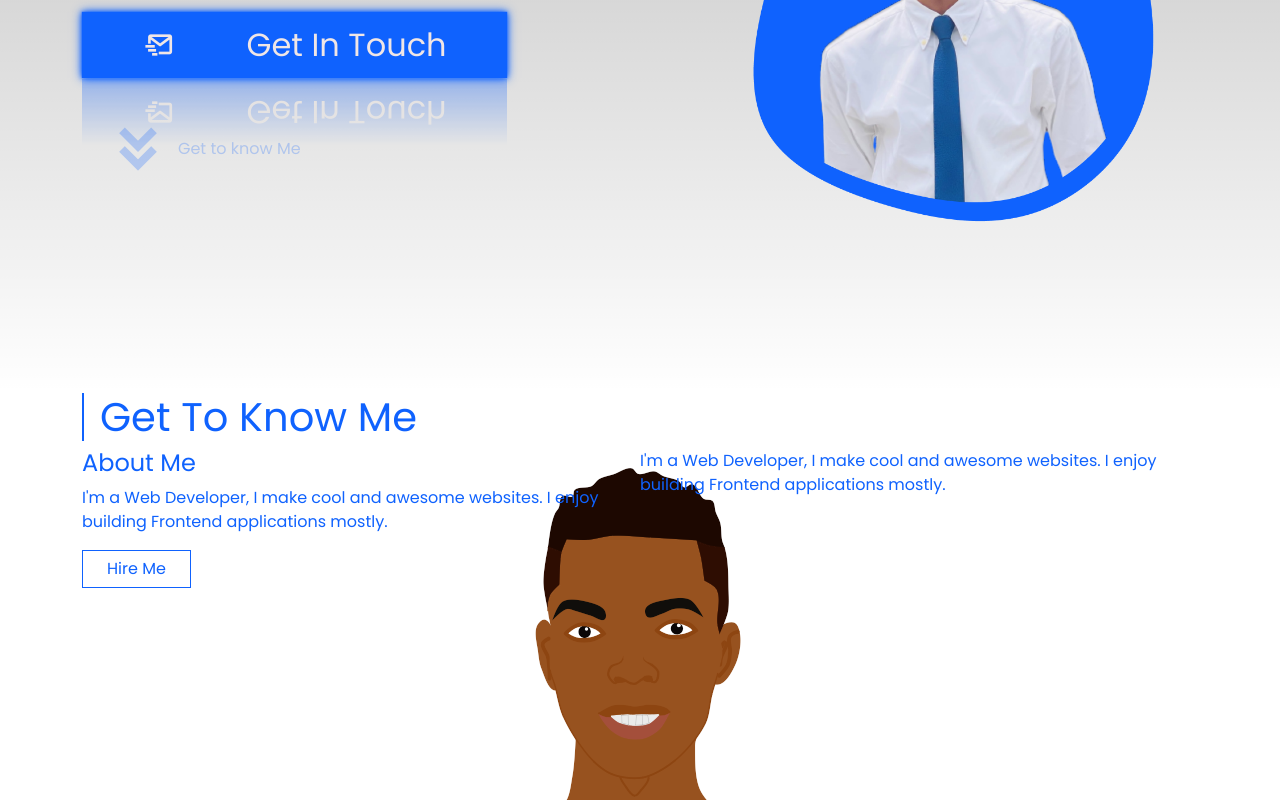
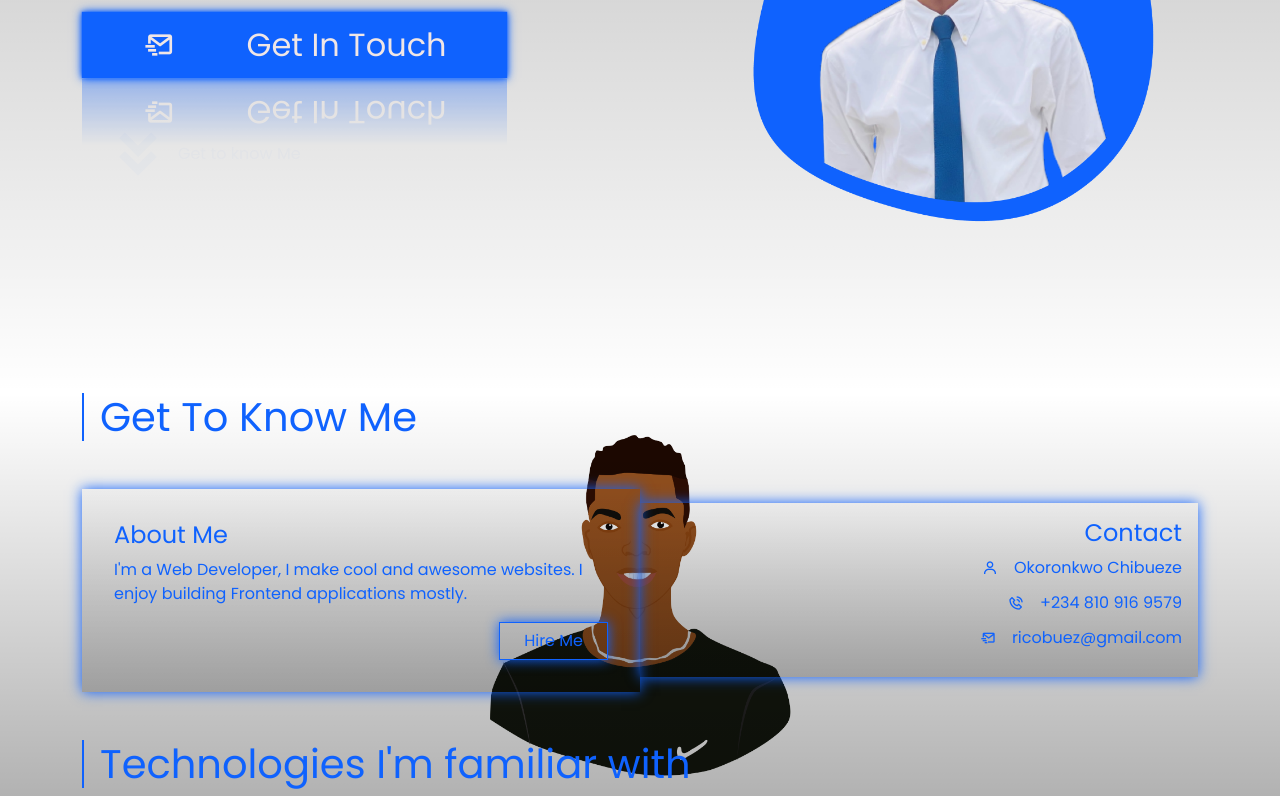
Before and after one commit to buezrico/portfolio-nextjs, a Next.js app: page / in a window 1280 px wide. Shown: the part 460-1260 px from the top of the page. Built offline with nearby package versions, Linux system fonts and the light colour scheme.

Commit message:
about to add slide of different techs I use

```diff
--- a/pages/index.tsx
+++ b/pages/index.tsx
@@ -64,26 +64,46 @@ export default function Home() {
       </header>
 
       <section className="about">
-        <div className="container">
+        <div className="wrapper">
+          <div className="container inner">
             <div className="about-section">
-            <h1 className="">Get To Know Me</h1>
+              <h1 className="mb-5">Get To Know Me</h1>
 
+              <div className="about-content-wrapper">
                 <div className="about-content">
                   <div className="about-content-desc">
                     <h4>About Me</h4>
                     <p>
-                  I'm a Web Developer, I make cool and awesome websites. I enjoy
-                  building Frontend applications mostly.
+                      I'm a Web Developer, I make cool and awesome websites. I
+                      enjoy building Frontend applications mostly.
                     </p>
+                    <div className="hire-btn">
                       <button className="btn btn-outline-primary rounded-0 px-4">
                         Hire Me
                       </button>
                     </div>
+                  </div>
                   <div className="about-content-contact">
-                <p>
-                  I'm a Web Developer, I make cool and awesome websites. I enjoy
-                  building Frontend applications mostly.
-                </p>
+                    <h4>Contact</h4>
+                    <div className="name about-contact">
+                      <i className="bx bx-user"></i>
+                      <p>Okoronkwo Chibueze</p>
+                    </div>
+                    <div className="phone about-contact">
+                      <i className="bx bx-phone-call"></i>
+                      <p>+234 810 916 9579</p>
+                    </div>
+                    <div className="email about-contact">
+                      <i className="bx bx-mail-send"></i>
+                      <p>ricobuez@gmail.com</p>
+                    </div>
+                  </div>
+                </div>
+
+                <div className="techs mt-5">
+                  <h1>Technologies I'm familiar with</h1>
+                  <div className="techs-slide"></div>
+                </div>
               </div>
             </div>
           </div>
--- a/styles/globals.scss
+++ b/styles/globals.scss
@@ -275,15 +275,19 @@ header {
   background-position: center;
   background-size: contain;
   background-repeat: no-repeat;
-  height: 90vh;
+  background-attachment: fixed;
+  height: 100%;
   color: $primary;
-  // &::after {
-  //   background: linear-gradient(transparent, rgba(0, 0, 0, 0.3));
-  //   content: "";
-  //   z-index: 10;
-  // }
 
+  .wrapper {
+    background: linear-gradient(transparent, rgba(0, 0, 0, 0.3));
+    height: 100%;
+    .inner {
+      height: 100%;
       .about-section {
+        display: flex;
+        flex-direction: column;
+        height: 100%;
         h1 {
           border-left: 2px solid $primary;
           padding-left: 1rem;
@@ -295,10 +299,68 @@ header {
           }
         }
 
+        .about-content-wrapper {
+          height: 100%;
+          display: flex;
+          flex-direction: column;
+          justify-content: space-around;
           .about-content {
             display: flex;
+            align-items: center;
+            // height: 100%;
             @media screen and (max-width: 768px) {
-        display: block;
+              flex-direction: column;
+              .about-content-desc {
+                width: 100%;
+                padding: 1rem;
+              }
+              .about-content-contact {
+                padding: 1rem;
+                width: 90%;
+              }
+            }
+
+            &-desc {
+              width: 50%;
+              background: linear-gradient(transparent, rgba(0, 0, 0, 0.2));
+              box-shadow: 0 0 0.8rem $primary;
+              padding: 2rem;
+
+              .hire-btn {
+                // width: 50%;
+                text-align: right;
+                .btn {
+                  box-shadow: 0 0 0.8rem $primary;
+                }
+              }
+            }
+
+            &-contact {
+              width: 50%;
+              background: linear-gradient(transparent, rgba(0, 0, 0, 0.2));
+              box-shadow: 0 0 0.8rem $primary;
+              padding: 1rem;
+              h4 {
+                text-align: right;
+              }
+
+              .about-contact {
+                display: flex;
+                justify-content: flex-end;
+                align-items: center;
+                margin-bottom: 0.7rem;
+                @media screen and (max-width: 768px) {
+                  margin-bottom: 0.4rem;
+                }
+
+                p {
+                  margin: 0;
+                }
+                i {
+                  margin-right: 1rem;
+                }
+              }
+            }
           }
         }
         // @media screen and (min-width: 992px) {
@@ -308,6 +370,8 @@ header {
         // }
       }
     }
+  }
+}
 
 // .services {
 //   background: linear-gradient(transparent, rgba(0, 0, 0, 0.3));
```
Lines whose indentation alone changed are shown as unchanged.
